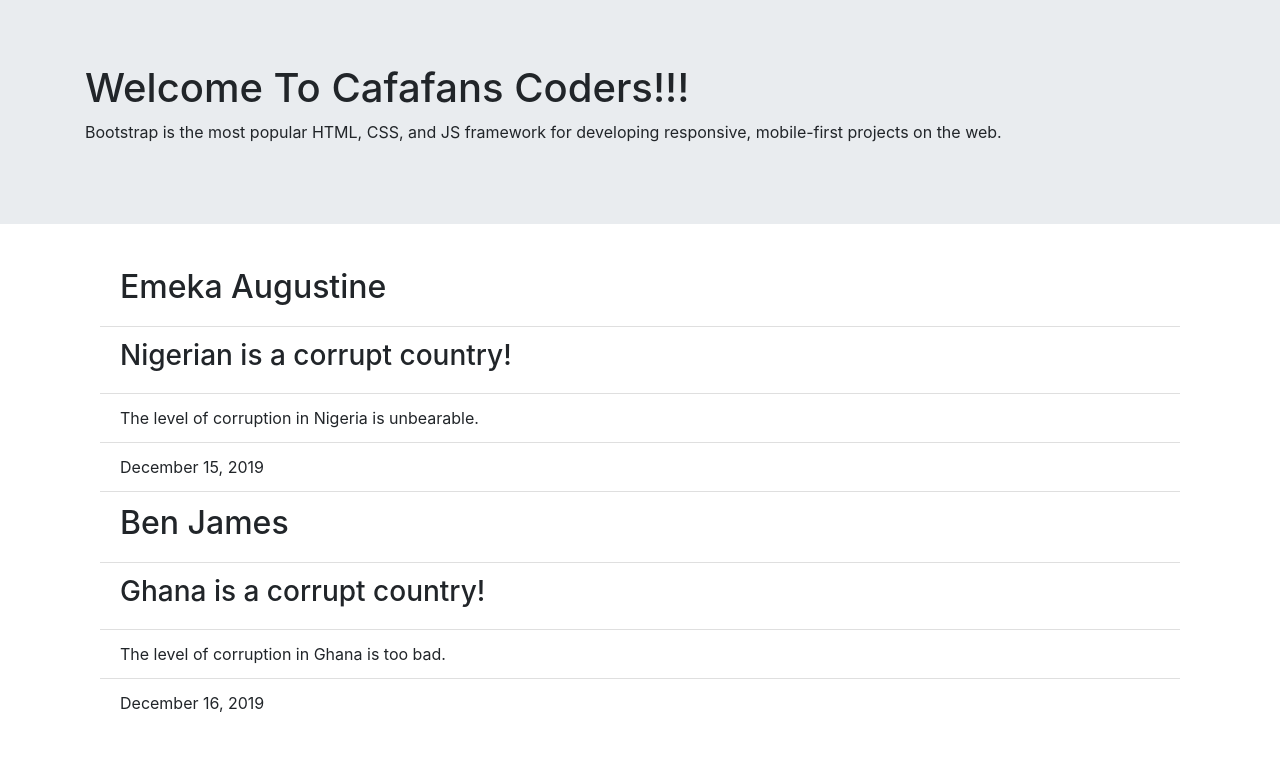
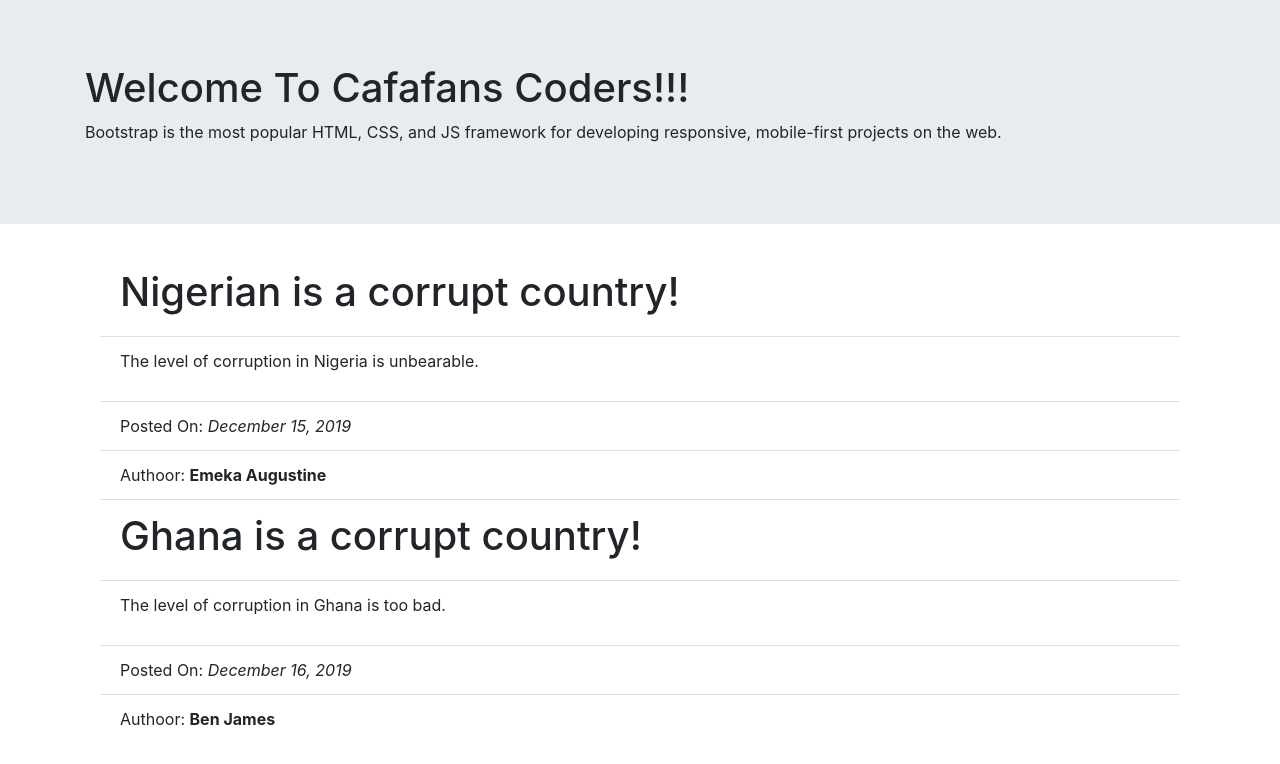
Before and after one commit to ElectronicMoney/CafafansBlogRestApi, a Flask app: page / in a window 1280 px wide. Shown: the top 764 px of the page. Run offline with Flask 2, Linux system fonts and the light colour scheme; some libraries are stand-ins or nearby versions.

Commit message:
Modify the home template

```diff
--- a/templates/home.html
+++ b/templates/home.html
@@ -5,10 +5,10 @@
   <div class="container">
     <ul class="list-group list-group-flush">
       {% for post in posts %}
-          <li class="list-group-item"><h2>{{post.author}}</h2> </li>
-          <li class="list-group-item"><h3>{{post.title}} </h3> </li>
-          <li class="list-group-item">{{post.body}}</li>
-          <li class="list-group-item">{{post.date_posted}}</li>
+          <li class="list-group-item"><h1>{{post.title}} </h1> </li>
+          <li class="list-group-item"><p>{{post.body}} </p></li>
+          <li class="list-group-item">Posted On: <i>{{post.date_posted}} </i></li>
+          <li class="list-group-item">Authoor: <strong>{{post.author}}</strong> </li>
       {% endfor %}
     </ul>
   </div>
```
